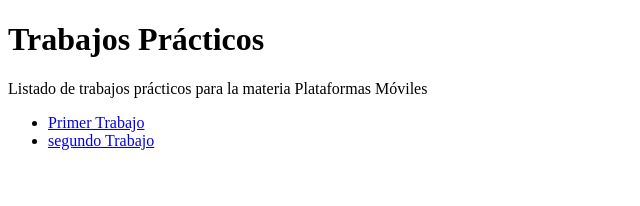
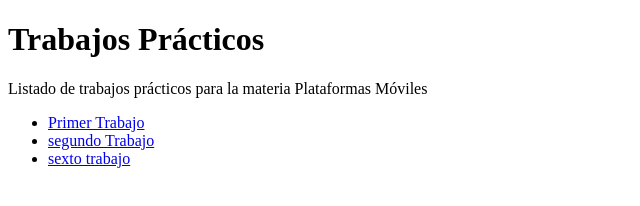
Before and after one commit to mic100723/plataformas-moviles-entregas, a plain HTML site: page index.html in a window 1280 px wide. Shown: the whole page, without its empty margins (0-640 px from the left). Drawn offline with Linux system fonts and the light colour scheme.

Commit message:
Update index.html

```diff
--- a/index.html
+++ b/index.html
@@ -9,6 +9,7 @@
      <ul>
        <li><a href="tp-1/">Primer Trabajo</a></li>
        <li><a href="tp-2/">segundo Trabajo</a></li>
+       <li><a href="tp-6/">sexto trabajo</li>
      </ul>
    </body>
 </html>
```
